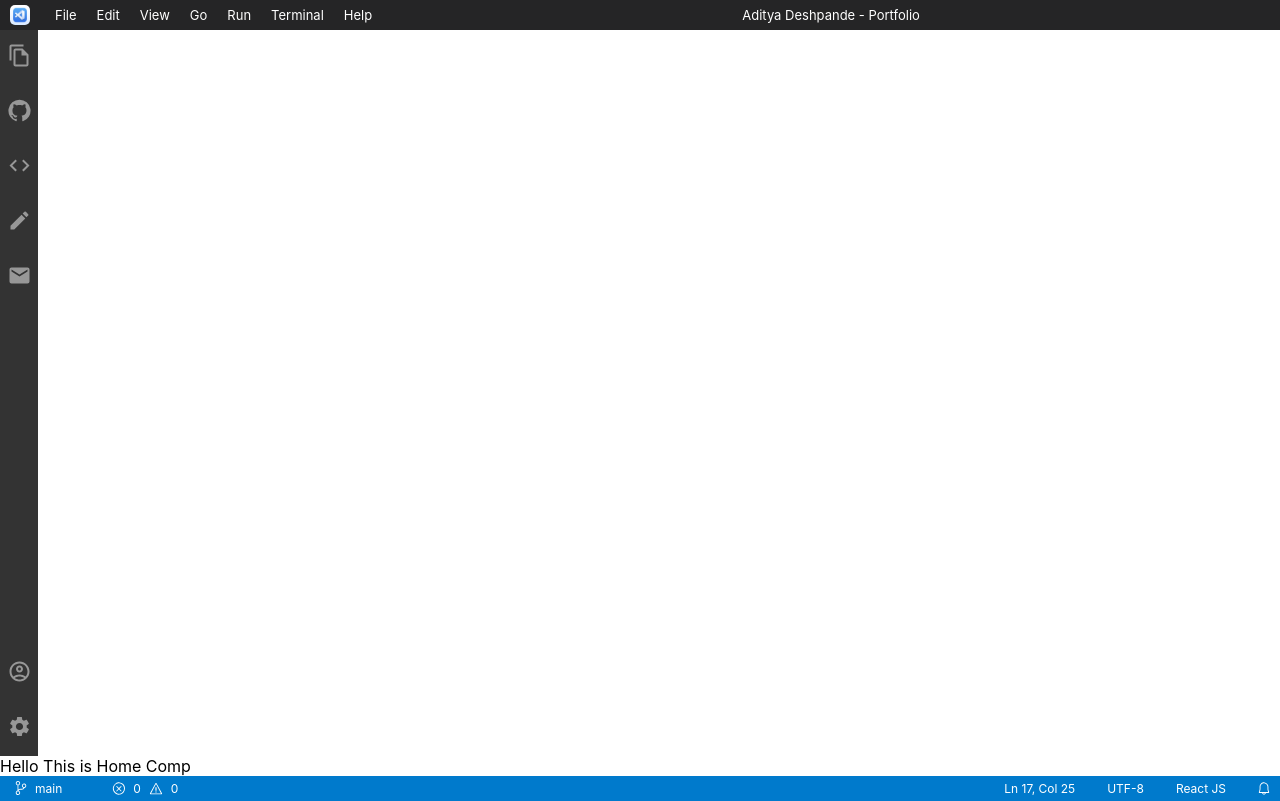
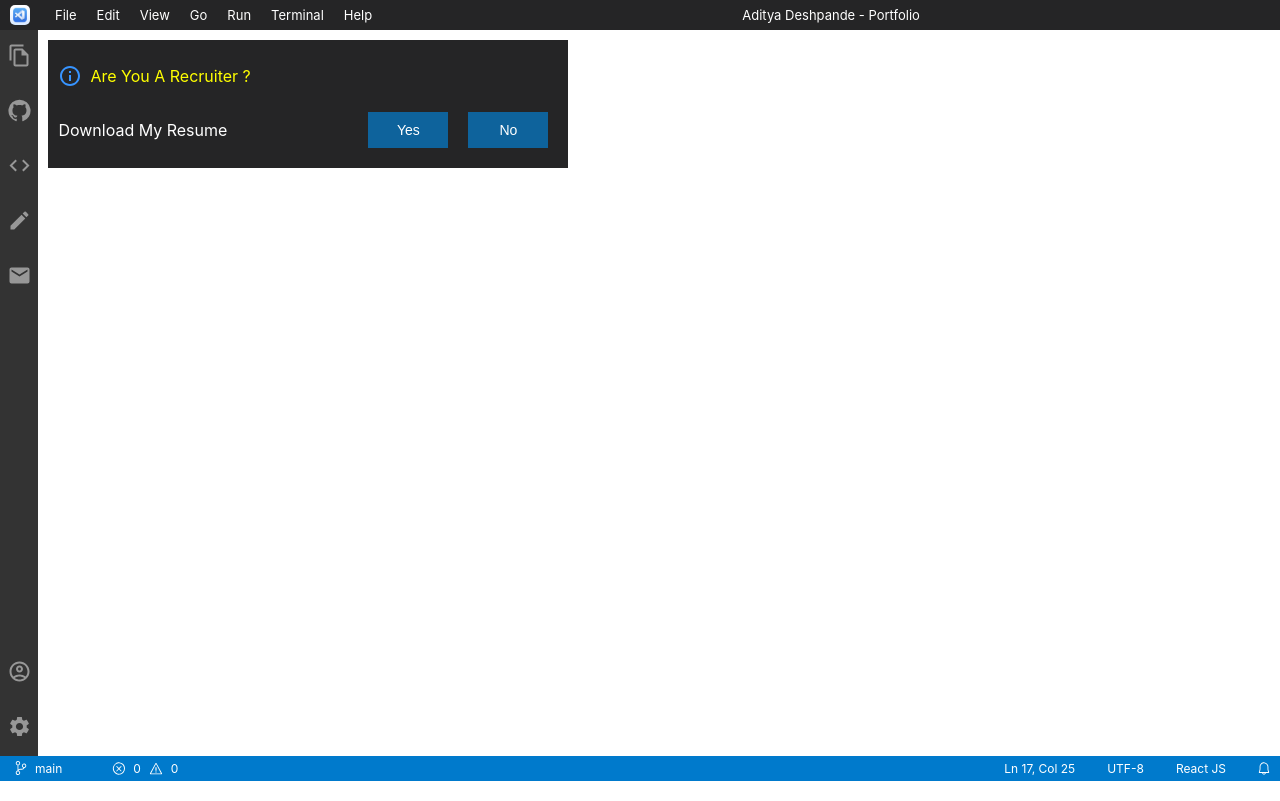
Before and after one commit to adityadeshpande0/MyPortfolio, a React (Create React App) app: page / in a window 1280 px wide. Built offline with nearby package versions, Linux system fonts and the light colour scheme.

Commit message:
Routes Changes

```diff
--- a/src/Components/Home/Home.jsx
+++ b/src/Components/Home/Home.jsx
@@ -4,7 +4,7 @@ import AlertDialogBox from '../Popups/AlertDialogBox'
 function Home() {
   return (
     <div>
-      Hello This is Home Comp
+      <AlertDialogBox/>
     </div>
   )
 }
--- a/src/Navigation/Routers.js
+++ b/src/Navigation/Routers.js
@@ -8,12 +8,16 @@ import Footer from "../Components/Footer/Footer";
 function Routers() {
   return (
     <Router>
-      <div>
+      <div style={{ display: "flex", flexDirection: "column", height: "100%" }}>
         <Navbar />
-        <Appbar />
-        <Routes>
-          <Route exact path="/" Component={Home} />
-        </Routes>
+        <div style={{ display: "flex", flexGrow: 1 }}>
+          <Appbar />
+
+          {/* Content rendered here */}
+          <Routes>
+            <Route exact path="/" element={<Home />} />
+          </Routes>
+        </div>
         <Footer />
       </div>
     </Router>
```
Also changed, not shown: src/Navigation/routersStyles.css (+13 -0 lines).
